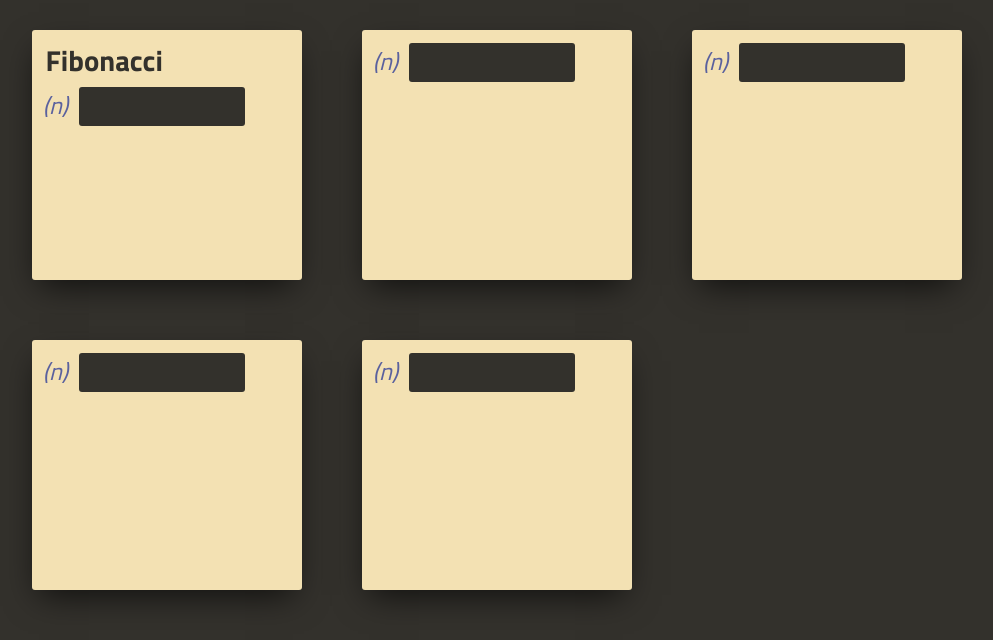
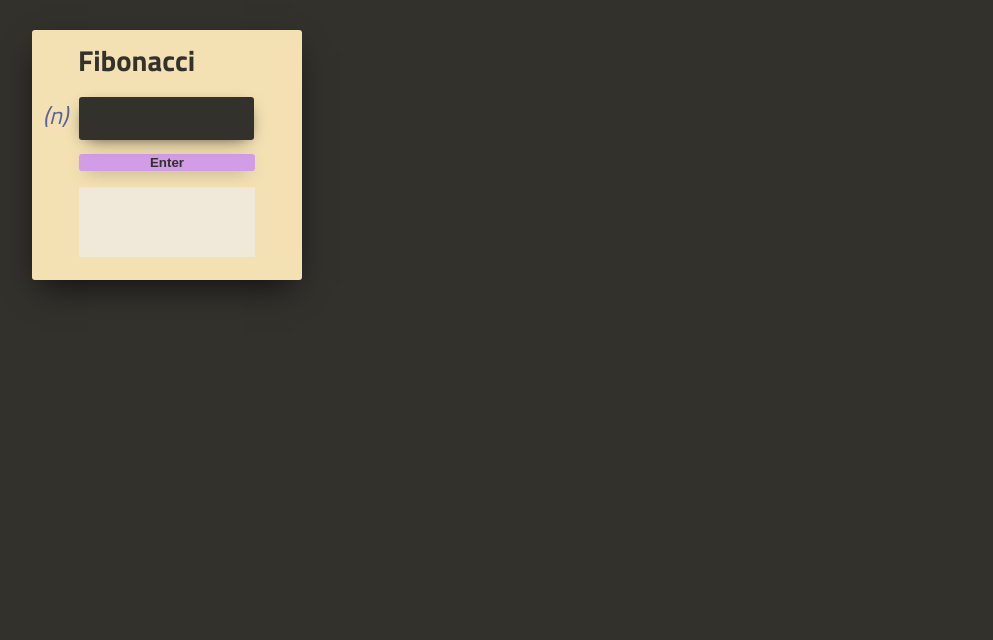
Before and after one commit to Loxphordex/Blockhouse, a React (Create React App) app: page / in a window 1280 px wide. Shown: the top 640 px of the page, without its empty margins (138-1131 px from the left). Built offline with nearby package versions, Linux system fonts and the light colour scheme.

Commit message:
juicy buttons

```diff
--- a/src/App.js
+++ b/src/App.js
@@ -10,7 +10,6 @@ export const mapStateToProps = (state) => ({
 })
 
 function App(props) {
-  console.log(props)
 
   const {
     input,
@@ -30,12 +29,6 @@ function App(props) {
           answer={answer}
           answers={answers}
         />
-        <QuestionTemplate
-          input={userInput}
-        />
-        <QuestionTemplate />
-        <QuestionTemplate />
-        <QuestionTemplate />
       </section>
     </div>
   );
--- a/src/components/QuestionTemplate.css
+++ b/src/components/QuestionTemplate.css
@@ -27,9 +27,9 @@
     font-size: 1.8em;
     text-align: left;
     margin-top: 1%;
-    margin-bottom: 0;
+    margin-bottom: 10px;
     padding: 2%;
-    padding-left: 5%;
+    padding-left: 17%;
 }
 
 .q-form-container {
@@ -52,12 +52,64 @@
 }
 
 .q-template-form input {
+    box-sizing: border-box;
     float: left;
-    text-align: center;
-    width: 60%;
-    font-size: 2em;
+    text-align: left;
+    width: 65%;
+    margin-bottom: 5%;
+    padding: 5px;
+    font-size: 1.8em;
     border: none;
     border-radius: 3px;
     background-color: rgb(51, 49, 44);
     color: rgb(209, 157, 230);
+
+    -webkit-box-shadow: 0px 5px 17px -7px rgba(0,0,0,0.8);
+    -moz-box-shadow: 0px 5px 17px -7px rgba(0,0,0,0.8);
+    box-shadow: 0px 5px 17px -7px rgba(0,0,0,0.8);
 }
+
+.answer-submit {
+    background-color: rgb(209, 157, 230);
+    outline: none;
+    border: none;
+    border-radius: 3px;
+    display: block;
+    width: 65%;
+    margin: auto;
+    margin-bottom: 4%;
+    font-weight: 600;
+
+    border-radius: 3px;
+
+    -webkit-box-shadow: 0px 5px 17px -7px rgba(0,0,0,0.8);
+    -moz-box-shadow: 0px 5px 17px -7px rgba(0,0,0,0.8);
+    box-shadow: 0px 5px 17px -7px rgba(0,0,0,0.8);
+}
+
+.answer-submit:hover {
+    background-color: rgb(221, 188, 235);
+}
+
+.answer-submit:active {
+    width: 63%;
+    -webkit-box-shadow: 0px 5px 9px -7px rgba(0,0,0,0.8);
+    -moz-box-shadow: 0px 5px 9px -7px rgba(0,0,0,0.8);
+    box-shadow: 0px 5px 9px -7px rgba(0,0,0,0.8);
+}
+
+.answer-container {
+    background-color: rgb(240, 233, 217);
+    width: 65%;
+    min-height: 70px;
+    margin: 2% auto;
+    display: flex;
+    justify-content: center;
+    align-items: center;
+}
+
+.answer {
+    margin: auto;
+    text-align: center;
+    background-color: rgb(240, 233, 217);
+}
--- a/src/components/QuestionTemplate.js
+++ b/src/components/QuestionTemplate.js
@@ -10,8 +10,11 @@ function QuestionTemplate(props) {
         answers
     } = props
 
+    const algType = title.toUpperCase()
+    console.log(algType)
+    console.log(answers[algType])
+
     function handleUserInput(event) {
-        console.log(event.target.value)
         if (input) input(event.target.value)
     }
 
@@ -20,9 +23,9 @@ function QuestionTemplate(props) {
 
         if (algorithm && inputValue) {
             const value = algorithm(inputValue)
-            const algType = title.toUpperCase()
 
-            const questionAnswer = answer(value, algType)
+            answer(value, algType)
+
         }
     }
 
@@ -40,7 +43,11 @@ function QuestionTemplate(props) {
                     onClick={event => handleUserInput(event)}
                     onChange={event => handleUserInput(event)}
                     />
+                    <button className='answer-submit' type='submit'>Enter</button>
                 </form>
+            </div>
+            <div className='answer-container'>
+                { answers && <div className='answer'>{ answers[algType] }</div> }
             </div>
         </div>
     )
```
